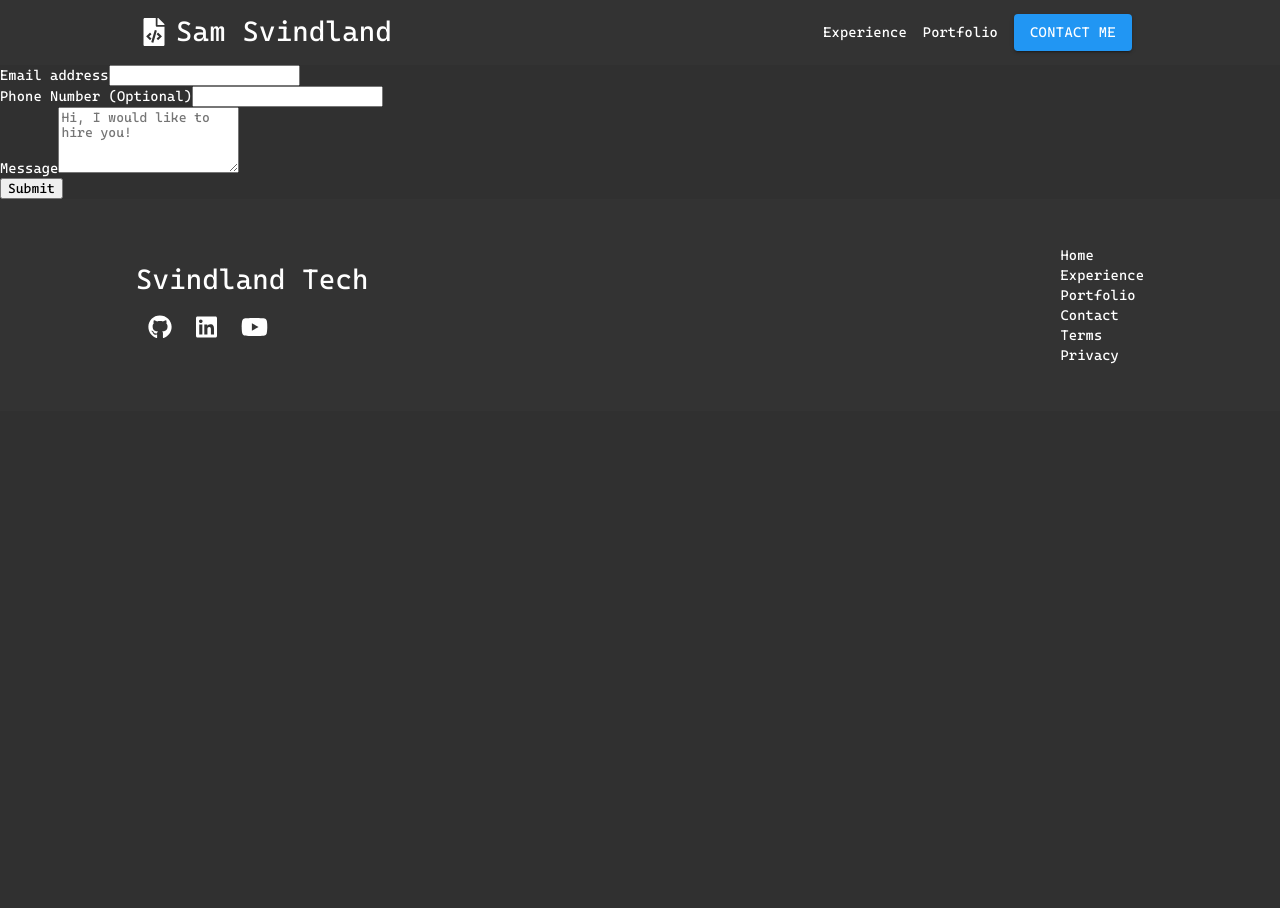
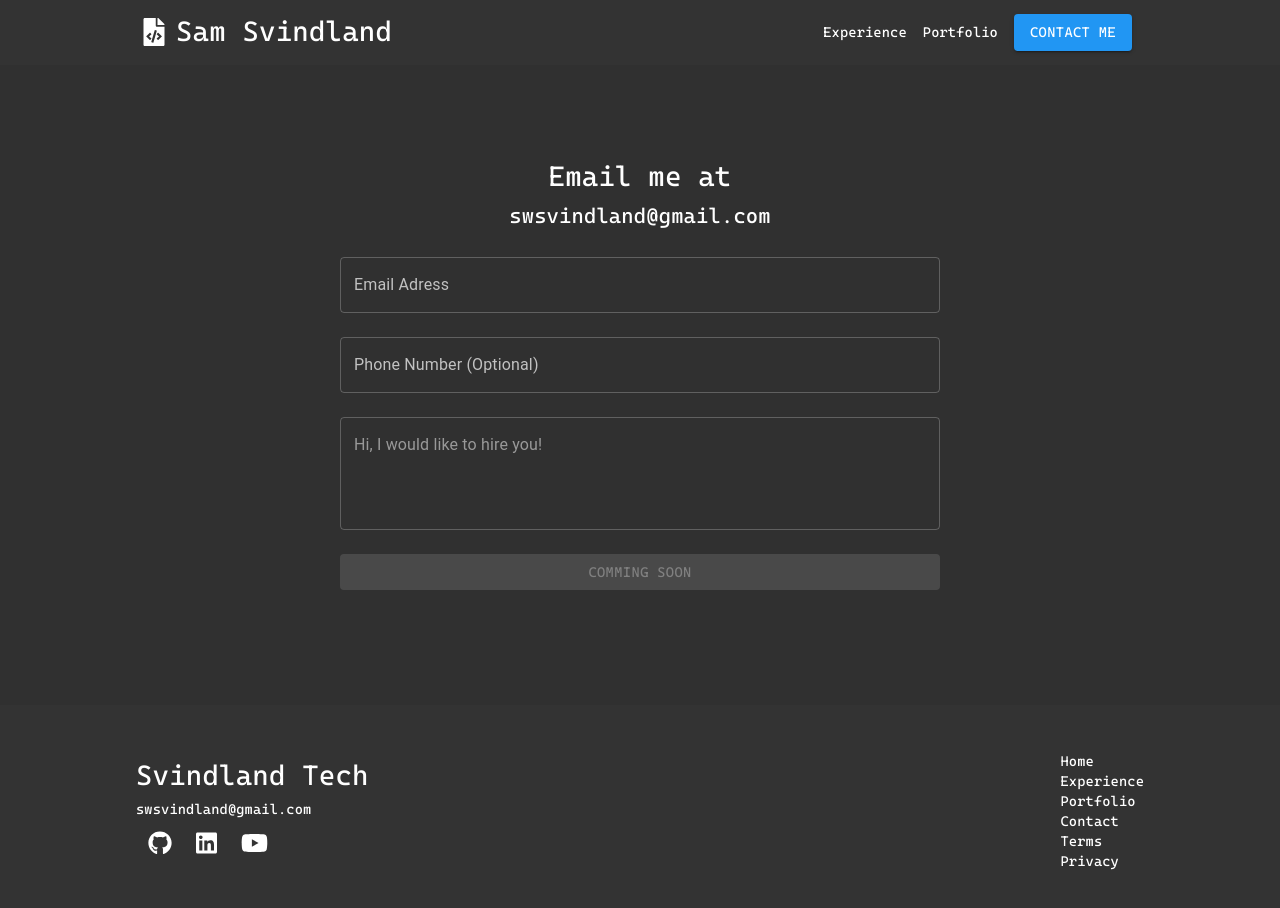
Before and after one commit to swsvindland/Portfolio, a Next.js app: page /contact in a window 1280 px wide. Shown: the top 908 px of the page. Before the commit the page ends 800 px from the top, so only its background shows below. Built offline with nearby package versions, Linux system fonts and the light colour scheme.

Commit message:
finish contact page

```diff
--- a/components/Contact.tsx
+++ b/components/Contact.tsx
@@ -1,39 +1,80 @@
-import React, { FC } from "react";
+import {
+  Button,
+  TextField,
+  Theme,
+  Typography,
+  makeStyles,
+  useTheme,
+} from "@material-ui/core";
+import React, { FC, MouseEvent } from "react";
+
+const useStyles = makeStyles((theme: Theme) => ({
+  root: {
+    width: "100%",
+    maxWidth: 600,
+    display: "flex",
+    flexDirection: "column",
+    justifyContent: "center",
+    alignItems: "center",
+  },
+  input: {
+    width: "100%",
+    marginBottom: theme.spacing(3),
+  },
+}));
 
 const Contact: FC = () => {
+  const classes = useStyles();
+  const theme = useTheme();
+
+  const handleClick = (event: MouseEvent) => {
+    event.preventDefault();
+  };
+
   return (
-    <form className="w-100 mw-600 text-light">
-      <div className="mb-3">
-        <label htmlFor="email" className="form-label">
-          Email address
-        </label>
-        <input
+    <form className={classes.root}>
+      <Typography variant="h6" component="h2">
+        Email me at
+      </Typography>
+      <Typography
+        variant="subtitle2"
+        component="h3"
+        style={{ marginBottom: theme.spacing(3) }}
+      >
+        swsvindland@gmail.com
+      </Typography>
+      <TextField
         type="email"
-          className="form-control"
+        label="Email Adress"
         id="email"
-          aria-describedby="email"
+        variant="outlined"
+        className={classes.input}
       />
-      </div>
-      <div className="mb-3">
-        <label htmlFor="phone" className="form-label">
-          Phone Number (Optional)
-        </label>
-        <input type="phone" className="form-control" id="phone" />
-      </div>
-      <div className="mb-3">
-        <label htmlFor="message" className="form-label">
-          Message
-        </label>
-        <textarea
+      <TextField
+        type="phone"
+        label="Phone Number (Optional)"
+        id="phone"
+        variant="outlined"
+        className={classes.input}
+      />
+      <TextField
+        multiline
         rows={4}
-          className="form-control"
         id="message"
         placeholder="Hi, I would like to hire you!"
+        variant="outlined"
+        className={classes.input}
       />
-      </div>
-      <button type="submit" className="btn btn-primary">
-        Submit
-      </button>
+      <Button
+        type="submit"
+        variant="contained"
+        color="secondary"
+        className={classes.input}
+        onClick={handleClick}
+        disabled={true}
+      >
+        Comming Soon
+      </Button>
     </form>
   );
 };
--- a/components/Footer.tsx
+++ b/components/Footer.tsx
@@ -55,9 +55,11 @@ const Footer: FC = () => {
     <footer className={classes.root}>
       <div className={classes.content}>
         <div className={classes.links}>
-          <Typography variant="h6" component="h3" className="text-muted">
+          <Typography variant="h6" component="h3">
             Svindland Tech
           </Typography>
+          <Link href="mailto:swsvindland@gmail.com">swsvindland@gmail.com</Link>
+          <br />
           <IconButton
             component="a"
             aria-label="GitHub"
--- a/pages/contact.tsx
+++ b/pages/contact.tsx
@@ -1,13 +1,29 @@
+import { Theme, makeStyles } from "@material-ui/core";
+
 import Contact from "../components/Contact";
 import Footer from "../components/Footer";
 import Head from "next/head";
 import Header from "../components/Header";
 
-export default function Experience({ posts }) {
+const useStyles = makeStyles((theme: Theme) => ({
+  root: {
+    width: "100%",
+    height: "80vh",
+    display: "flex",
+    flexDirection: "column",
+    justifyContent: "center",
+    alignItems: "center",
+    padding: theme.spacing(2),
+  },
+}));
+
+export default function Experience() {
+  const classes = useStyles();
+
   return (
     <>
       <Head>
-        <title>Svindland | Portfolio</title>
+        <title>Svindland | Contact Me</title>
         <link rel="icon" href="/favicon.ico" />
         <link
           rel="preload"
@@ -19,7 +35,7 @@ export default function Experience({ posts }) {
 
       <Header />
 
-      <main>
+      <main className={classes.root}>
         <Contact />
       </main>
 
```
Lines whose indentation alone changed are shown as unchanged.
